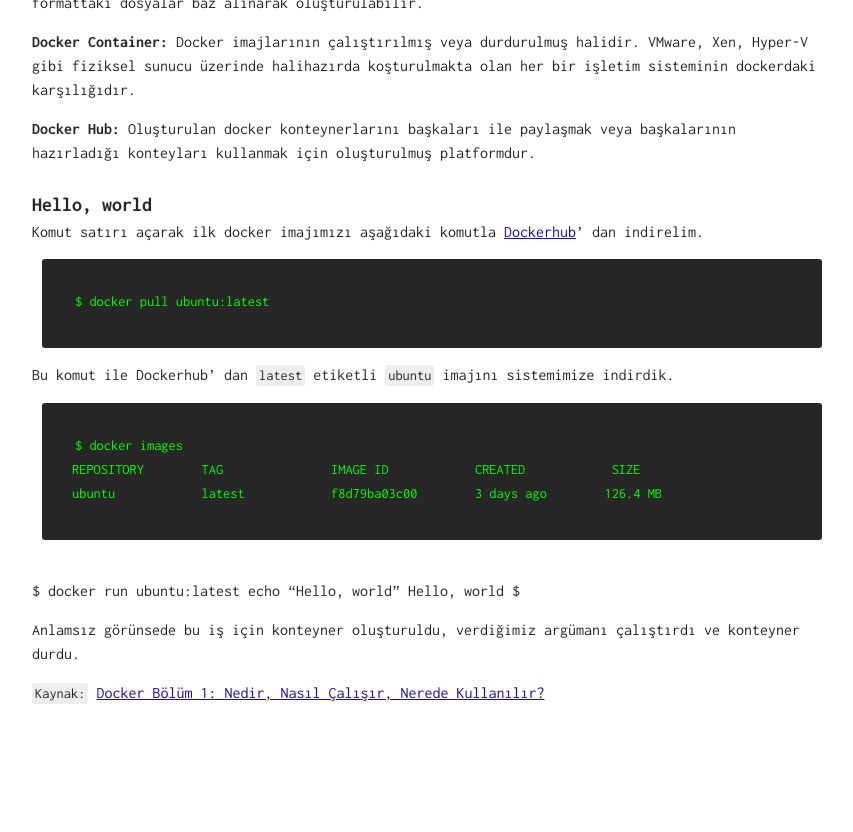
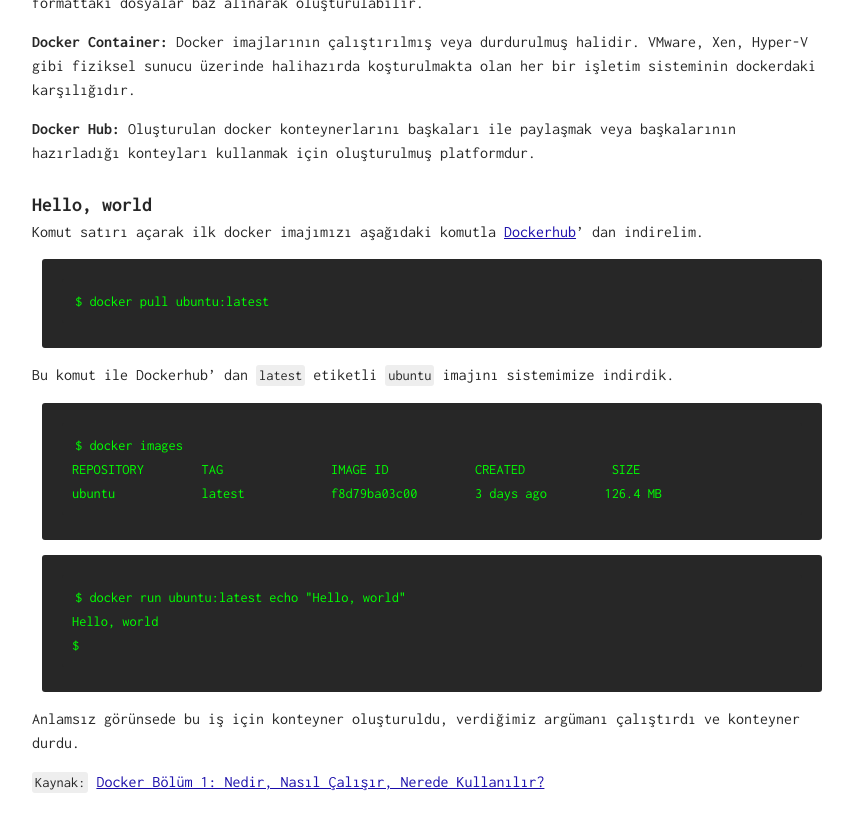
Before and after one commit to mustafasevim/blog, a Jekyll site: the page built from _posts/2016-08-23-docker.md, in a window 1280 px wide and 900 px high, scrolled down 2836 px. Shown: the top 832 px of the window, without its empty margins (208-1061 px from the left). Built offline with Jekyll 4.4.1, drawn with Linux system fonts in a browser that asks for light colours; comment, search, counter and statistics services are not loaded; before the commit the page ends 3647 px from its top, so only the background shows below that.

Commit message:
Update 2016-08-23-docker.md

````diff
--- a/_posts/2016-08-23-docker.md
+++ b/_posts/2016-08-23-docker.md
@@ -76,15 +76,17 @@ Komut satırı açarak ilk docker imajımızı aşağıdaki komutla [Dockerhub](
 	$ docker pull ubuntu:latest
 
 Bu komut ile Dockerhub' dan `latest` etiketli `ubuntu` imajını sistemimize indirdik.
+```bash
+$ docker images
+REPOSITORY        TAG               IMAGE ID            CREATED            SIZE
+ubuntu            latest            f8d79ba03c00        3 days ago        126.4 MB
+```
 
-	$ docker images
-	REPOSITORY        TAG               IMAGE ID            CREATED            SIZE
-	ubuntu            latest            f8d79ba03c00        3 days ago        126.4 MB
-
-<br>
-	$ docker run ubuntu:latest echo "Hello, world"
-	Hello, world
-	$
+```bash
+$ docker run ubuntu:latest echo "Hello, world"
+Hello, world
+$
+```
 
 Anlamsız görünsede bu iş için konteyner oluşturuldu, verdiğimiz argümanı çalıştırdı ve konteyner durdu.
 
````
